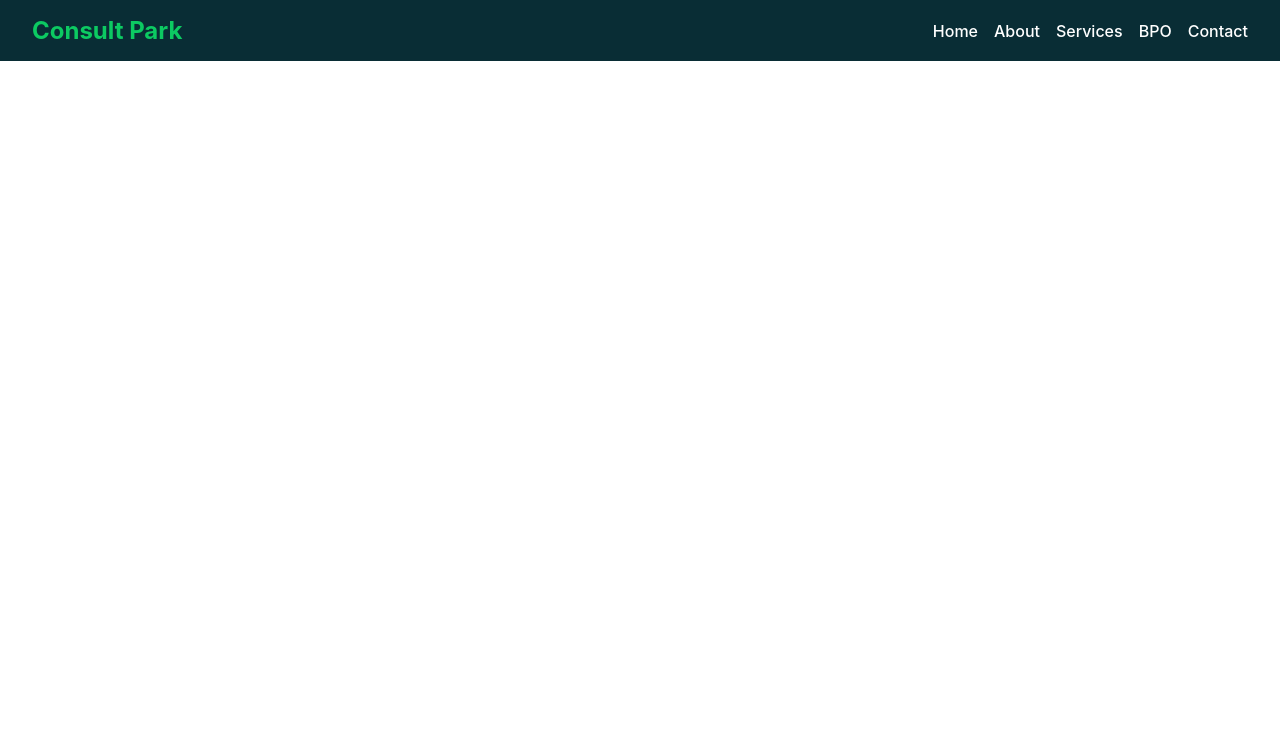
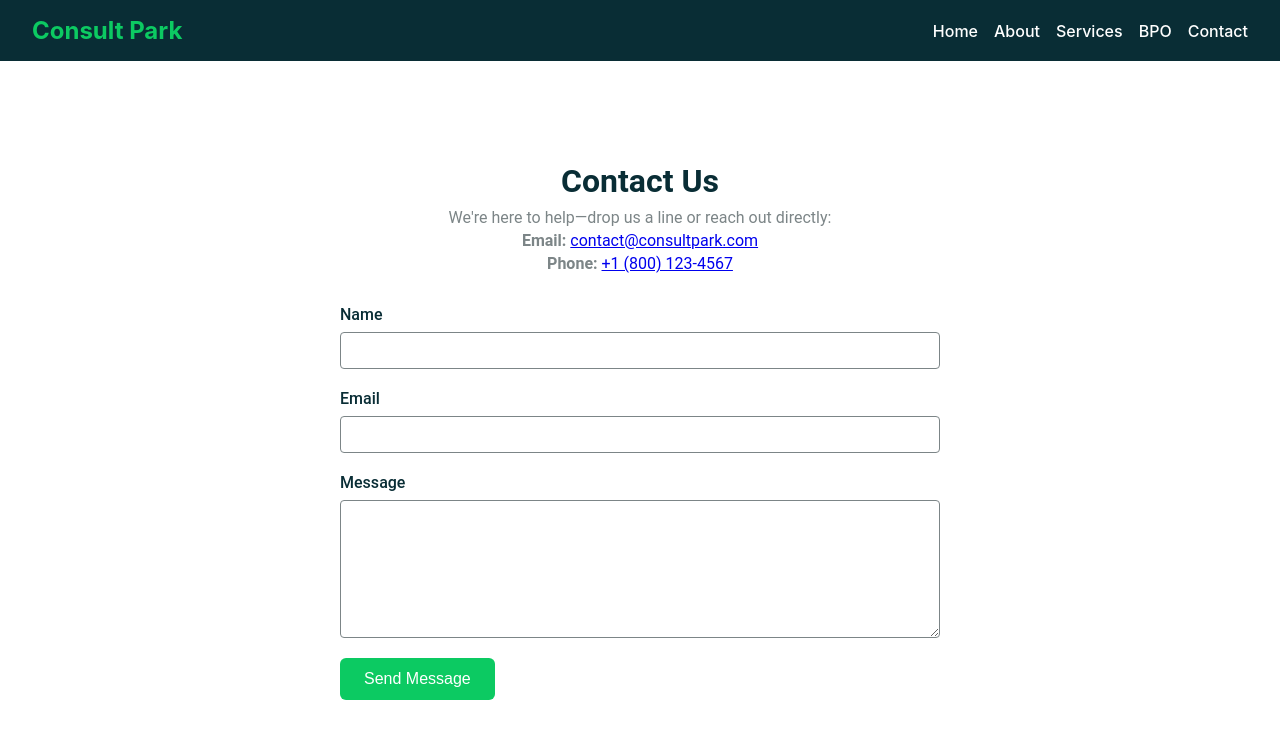
Before and after one commit to 231256leRouxFNF/React-Recap-Assignment, a React (Create React App) app in the folder consult-park/: page /contact in a window 1280 px wide. Shown: the top 738 px of the page. Built offline with nearby package versions, Linux system fonts and the light colour scheme.

Commit message:
Contact Page

```diff
--- a/consult-park/src/App.js
+++ b/consult-park/src/App.js
@@ -8,6 +8,7 @@ import HomePage from "./pages/HomePage";
 import AboutPage from "./pages/AboutPage";
 import ServicesPage from "./pages/ServicesPage";
 import BPOPage from "./pages/BPOPage";
+import ContactPage from "./pages/ContactPage";
 
 // You can add HomePage, AboutPage, ContactPage etc.
 const App = () => {
@@ -20,6 +21,7 @@ const App = () => {
         <Route path="/about" element={<AboutPage />} />
           <Route path="/services" element={<ServicesPage />} />
           <Route path="/bpo" element={<BPOPage />} />
+          <Route path="/contact" element={<ContactPage />} />
           {/* Other routes here */}
         </Routes>
       </div>
--- /dev/null
+++ b/consult-park/src/pages/ContactPage.css
@@ -0,0 +1,79 @@
+:root {
+    --color-green: #0cca62;
+    --color-teal:  #092d35;
+    --color-grey:  #7c8587;
+    --font-sans:   'Roboto', sans-serif;
+  }
+
+  .contactpage {
+    max-width: 600px;
+    margin: 0 auto;
+    padding: 3rem 1.5rem;
+    font-family: var(--font-sans);
+    color: var(--color-teal);
+    text-align: center;
+  }
+
+  .contactpage h1 {
+    margin-bottom: 0.5rem;
+  }
+
+  .contactpage p {
+    margin: 0.25rem 0;
+    color: var(--color-grey);
+  }
+
+  .contactpage__form {
+    margin-top: 2rem;
+    display: flex;
+    flex-direction: column;
+    gap: 1.25rem;
+    text-align: left;
+  }
+
+  .contactpage__form label {
+    display: flex;
+    flex-direction: column;
+    font-weight: 500;
+    color: var(--color-teal);
+  }
+
+  .contactpage__form input,
+  .contactpage__form textarea {
+    margin-top: 0.5rem;
+    padding: 0.5rem;
+    font-family: var(--font-sans);
+    font-size: 1rem;
+    border: 1px solid var(--color-grey);
+    border-radius: 4px;
+  }
+
+  .contactpage__form textarea {
+    min-height: 120px;
+    resize: vertical;
+  }
+
+  .contactpage__form button {
+    align-self: flex-start;
+    padding: 0.75rem 1.5rem;
+    background-color: var(--color-green);
+    color: #fff;
+    border: none;
+    border-radius: 6px;
+    font-size: 1rem;
+    cursor: pointer;
+    transition: background-color 0.3s ease;
+  }
+
+  .contactpage__form button:hover {
+    background-color: var(--color-teal);
+  }
+
+  .contactpage__success {
+    margin-top: 2rem;
+    padding: 1.5rem;
+    background-color: var(--color-green);
+    color: #fff;
+    border-radius: 6px;
+    font-size: 1.125rem;
+  }
--- a/consult-park/src/pages/ContactPage.js
+++ b/consult-park/src/pages/ContactPage.js
@@ -0,0 +1,80 @@
+import React, { useState } from 'react';
+import './ContactPage.css';
+
+export default function ContactPage() {
+  const [formData, setFormData] = useState({
+    name: '',
+    email: '',
+    message: '',
+  });
+  const [submitted, setSubmitted] = useState(false);
+
+  const handleChange = (e) => {
+    const { name, value } = e.target;
+    setFormData((prev) => ({ ...prev, [name]: value }));
+  };
+
+  const handleSubmit = (e) => {
+    e.preventDefault();
+    setSubmitted(true);
+  };
+
+  return (
+    <div className="contactpage">
+      <h1>Contact Us</h1>
+      <p>We're here to help—drop us a line or reach out directly:</p>
+      <p>
+        <strong>Email:</strong>{' '}
+        <a href="mailto:contact@consultpark.com">
+          contact@consultpark.com
+        </a>
+      </p>
+      <p>
+        <strong>Phone:</strong>{' '}
+        <a href="tel:+18001234567">+1 (800) 123-4567</a>
+      </p>
+
+      {submitted ? (
+        <div className="contactpage__success">
+          🎉 Thank you, {formData.name || 'there'}! Your message has been sent.
+        </div>
+      ) : (
+        <form className="contactpage__form" onSubmit={handleSubmit}>
+          <label>
+            Name
+            <input
+              type="text"
+              name="name"
+              value={formData.name}
+              onChange={handleChange}
+              required
+            />
+          </label>
+
+          <label>
+            Email
+            <input
+              type="email"
+              name="email"
+              value={formData.email}
+              onChange={handleChange}
+              required
+            />
+          </label>
+
+          <label>
+            Message
+            <textarea
+              name="message"
+              value={formData.message}
+              onChange={handleChange}
+              required
+            />
+          </label>
+
+          <button type="submit">Send Message</button>
+        </form>
+      )}
+    </div>
+  );
+}
```
